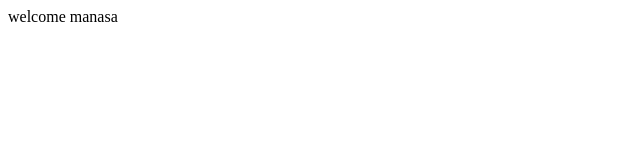
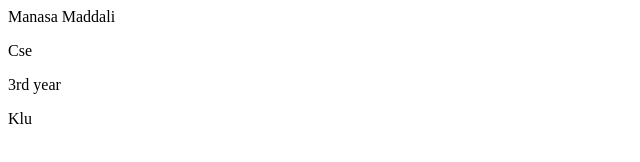
Before and after one commit to ujwalamanasa/ujwalamanasa.github.io, a plain HTML site: page index.html in a window 1280 px wide. Shown: the whole page, without its empty margins (0-640 px from the left). Drawn offline with Linux system fonts and the light colour scheme.

Commit message:
Update index.html

```diff
--- a/index.html
+++ b/index.html
@@ -1 +1,4 @@
-<p> welcome manasa </p>
+<p>  Manasa Maddali</p>
+<p>  Cse</p>
+<p>  3rd year</p>
+<p>  Klu</p>
```
